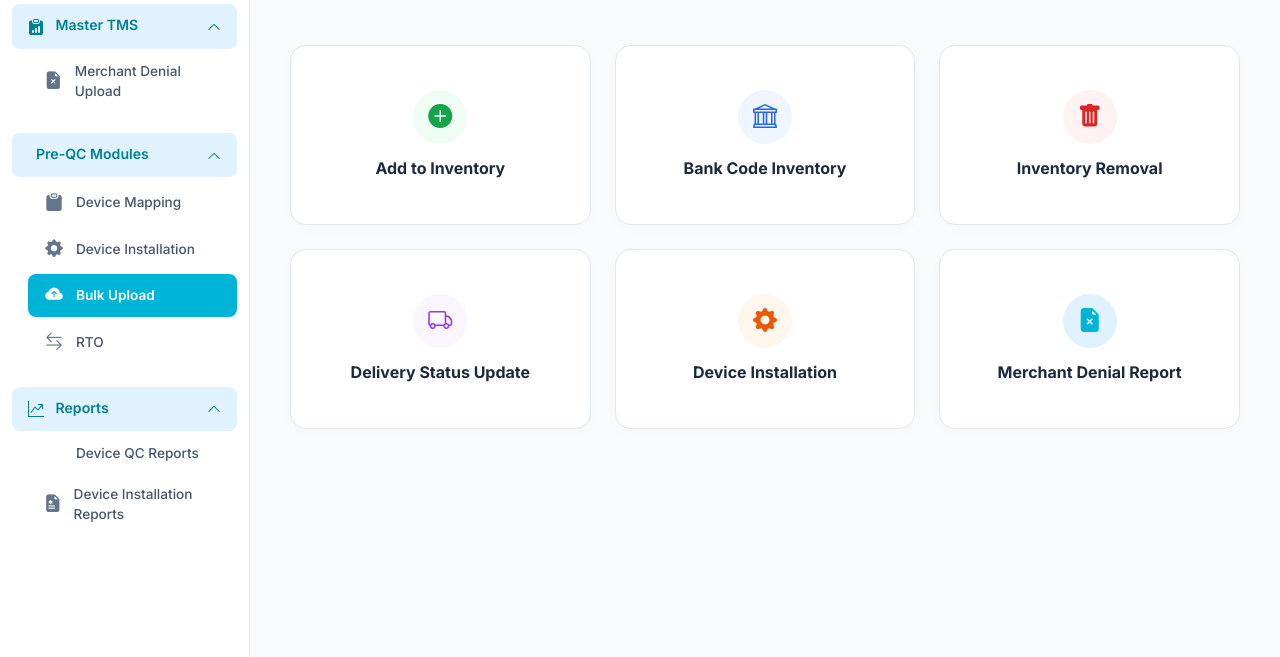
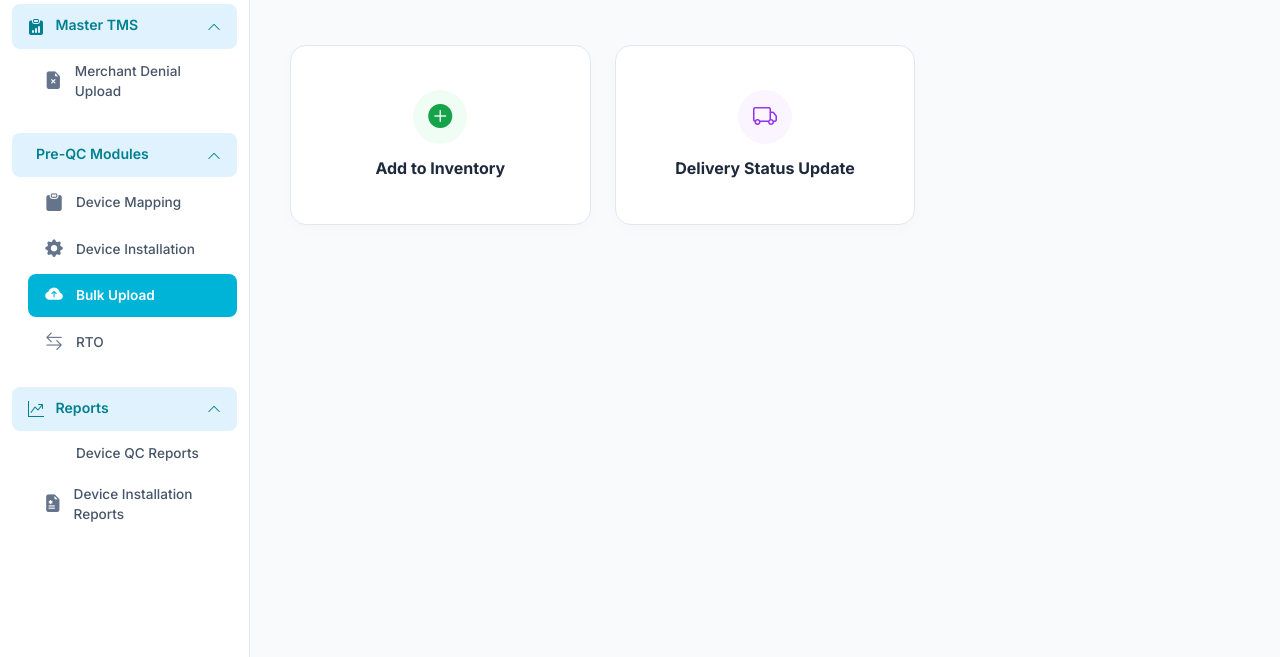
Before and after one commit to Sekhar03/tms, a website: page pages/bulk-upload.html in a window 1280 px wide. Shown: the part 143-800 px from the top of the page. Drawn offline with nearby package versions, Linux system fonts and the light colour scheme.

Commit message:
Filter bulk upload options bank-wise and preserve selected bank

```diff
--- a/pages/bulk-upload.html
+++ b/pages/bulk-upload.html
@@ -162,7 +162,7 @@
 
             <div class="row g-4 mt-2">
                 <!-- Box 1: Add to Inventory -->
-                <div class="col-12 col-md-6 col-lg-4">
+                <div class="col-12 col-md-6 col-lg-4" id="card-add-to-inventory">
                     <a href="bulk-upload-form.html?type=Add%20to%20Inventory" class="dashboard-module-card functional-card" style="background-color: #ffffff; border: 1px solid var(--portal-border); border-radius: 16px; padding: 24px; display: flex; flex-direction: column; align-items: center; justify-content: center; text-decoration: none; box-shadow: 0 4px 15px rgba(0,0,0,0.02); height: 180px;">
                         <div style="width: 54px; height: 54px; border-radius: 50%; background-color: #f0fdf4; display: flex; align-items: center; justify-content: center; margin-bottom: 12px; color: #16a34a; font-size: 1.5rem;">
                             <i class="bi bi-plus-circle-fill"></i>
@@ -172,7 +172,7 @@
                 </div>
 
                 <!-- Box 2: Bank Code Inventory -->
-                <div class="col-12 col-md-6 col-lg-4">
+                <div class="col-12 col-md-6 col-lg-4" id="card-bank-code-inventory">
                     <a href="bulk-upload-form.html?type=Bank%20Code%20Inventory" class="dashboard-module-card functional-card" style="background-color: #ffffff; border: 1px solid var(--portal-border); border-radius: 16px; padding: 24px; display: flex; flex-direction: column; align-items: center; justify-content: center; text-decoration: none; box-shadow: 0 4px 15px rgba(0,0,0,0.02); height: 180px;">
                         <div style="width: 54px; height: 54px; border-radius: 50%; background-color: #eff6ff; display: flex; align-items: center; justify-content: center; margin-bottom: 12px; color: #2563eb; font-size: 1.5rem;">
                             <i class="bi bi-bank"></i>
@@ -182,7 +182,7 @@
                 </div>
 
                 <!-- Box 3: Inventory Removal -->
-                <div class="col-12 col-md-6 col-lg-4">
+                <div class="col-12 col-md-6 col-lg-4" id="card-inventory-removal">
                     <a href="bulk-upload-form.html?type=Inventory%20Removal" class="dashboard-module-card functional-card" style="background-color: #ffffff; border: 1px solid var(--portal-border); border-radius: 16px; padding: 24px; display: flex; flex-direction: column; align-items: center; justify-content: center; text-decoration: none; box-shadow: 0 4px 15px rgba(0,0,0,0.02); height: 180px;">
                         <div style="width: 54px; height: 54px; border-radius: 50%; background-color: #fef2f2; display: flex; align-items: center; justify-content: center; margin-bottom: 12px; color: #dc2626; font-size: 1.5rem;">
                             <i class="bi bi-trash-fill"></i>
@@ -192,7 +192,7 @@
                 </div>
 
                 <!-- Box 4: Delivery Status Update -->
-                <div class="col-12 col-md-6 col-lg-4">
+                <div class="col-12 col-md-6 col-lg-4" id="card-delivery-status-update">
                     <a href="bulk-upload-form.html?type=Delivery%20Status%20Update" class="dashboard-module-card functional-card" style="background-color: #ffffff; border: 1px solid var(--portal-border); border-radius: 16px; padding: 24px; display: flex; flex-direction: column; align-items: center; justify-content: center; text-decoration: none; box-shadow: 0 4px 15px rgba(0,0,0,0.02); height: 180px;">
                         <div style="width: 54px; height: 54px; border-radius: 50%; background-color: #faf5ff; display: flex; align-items: center; justify-content: center; margin-bottom: 12px; color: #9333ea; font-size: 1.5rem;">
                             <i class="bi bi-truck"></i>
@@ -202,7 +202,7 @@
                 </div>
 
                 <!-- Box 5: Device Installation -->
-                <div class="col-12 col-md-6 col-lg-4">
+                <div class="col-12 col-md-6 col-lg-4" id="card-device-installation">
                     <a href="bulk-upload-form.html?type=Device%20Installation" class="dashboard-module-card functional-card" style="background-color: #ffffff; border: 1px solid var(--portal-border); border-radius: 16px; padding: 24px; display: flex; flex-direction: column; align-items: center; justify-content: center; text-decoration: none; box-shadow: 0 4px 15px rgba(0,0,0,0.02); height: 180px;">
                         <div style="width: 54px; height: 54px; border-radius: 50%; background-color: #fff7ed; display: flex; align-items: center; justify-content: center; margin-bottom: 12px; color: #ea580c; font-size: 1.5rem;">
                             <i class="bi bi-gear-fill"></i>
@@ -212,7 +212,7 @@
                 </div>
 
                 <!-- Box 6: Merchant Denial Report -->
-                <div class="col-12 col-md-6 col-lg-4">
+                <div class="col-12 col-md-6 col-lg-4" id="card-merchant-denial-report">
                     <a href="merchant-denial.html" class="dashboard-module-card functional-card" style="background-color: #ffffff; border: 1px solid var(--portal-border); border-radius: 16px; padding: 24px; display: flex; flex-direction: column; align-items: center; justify-content: center; text-decoration: none; box-shadow: 0 4px 15px rgba(0,0,0,0.02); height: 180px;">
                         <div style="width: 54px; height: 54px; border-radius: 50%; background-color: #e0f2fe; display: flex; align-items: center; justify-content: center; margin-bottom: 12px; color: #00b4d8; font-size: 1.5rem;">
                             <i class="bi bi-file-earmark-x-fill"></i>
@@ -250,15 +250,37 @@
 
         // Globally Selected Bank handling
         $(document).ready(function() {
-            // Automatically select 'All Banks' when clicking / opening Bulk Upload
-            localStorage.setItem('selectedBank', 'All Banks');
-            $('#selected-bank-code').text('All Banks');
+            function updateVisibleModules(bank) {
+                if (bank === 'All Banks') {
+                    $('#card-add-to-inventory').show();
+                    $('#card-delivery-status-update').show();
+
+                    $('#card-bank-code-inventory').hide();
+                    $('#card-inventory-removal').hide();
+                    $('#card-device-installation').hide();
+                    $('#card-merchant-denial-report').hide();
+                } else {
+                    $('#card-add-to-inventory').show();
+                    $('#card-delivery-status-update').show();
+
+                    $('#card-bank-code-inventory').show();
+                    $('#card-inventory-removal').show();
+                    $('#card-device-installation').show();
+                    $('#card-merchant-denial-report').show();
+                }
+            }
+
+            // Load saved bank or default to 'All Banks'
+            const savedBank = localStorage.getItem('selectedBank') || 'All Banks';
+            $('#selected-bank-code').text(savedBank);
+            updateVisibleModules(savedBank);
 
             $('.bank-option').on('click', function(e) {
                 e.preventDefault();
                 const selectedBank = $(this).data('bank');
                 localStorage.setItem('selectedBank', selectedBank);
                 $('#selected-bank-code').text(selectedBank);
+                updateVisibleModules(selectedBank);
             });
         });
     </script>
```
Also changed, not shown: pages/bulk-upload-form.html (+3 -3 lines).
